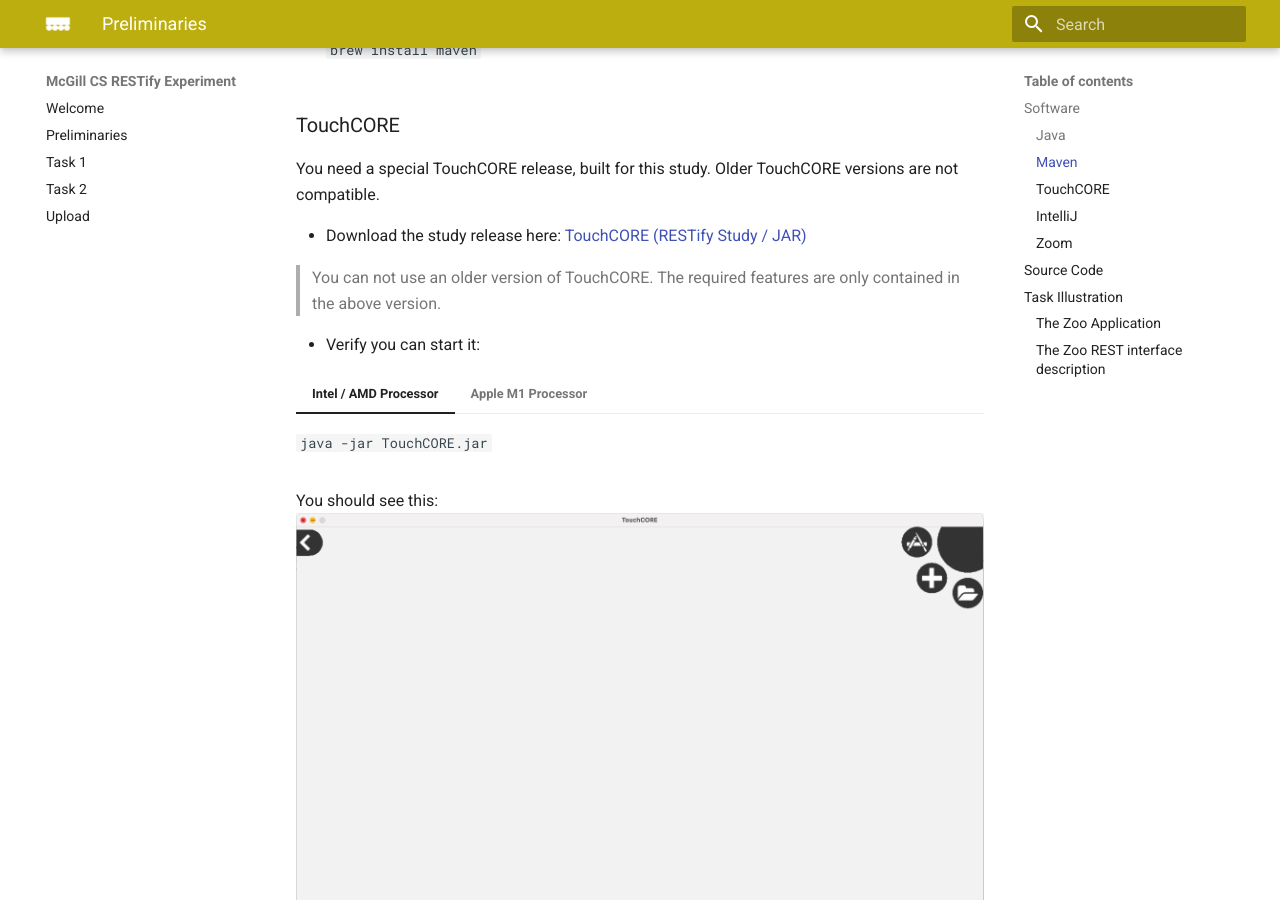
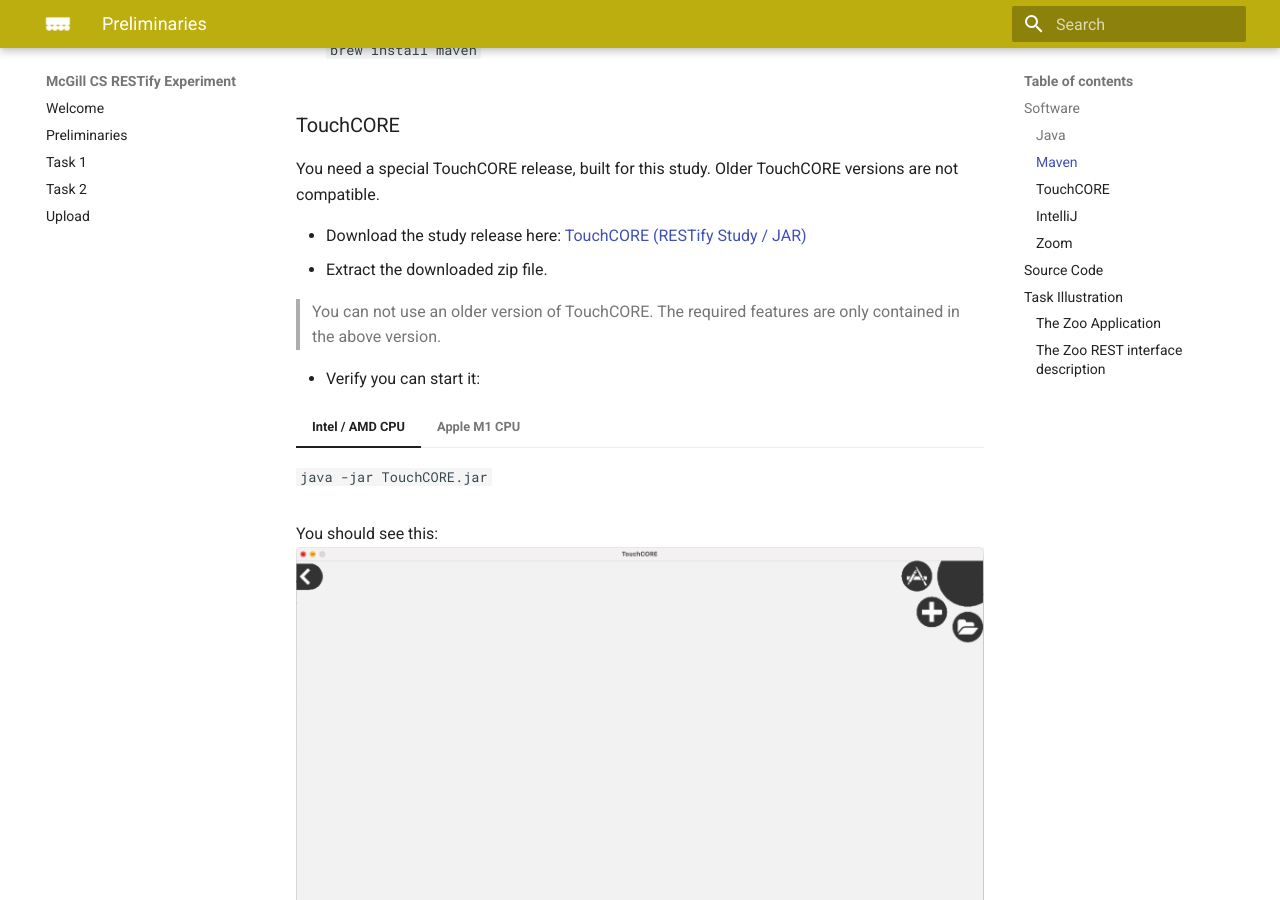
Before and after one commit to m5c/RestifyParticipantInstructions, an MkDocs documentation site: the page built from docs/preliminaries-start.md, in a window 1280 px wide and 900 px high, scrolled down 1050 px. Built offline with MkDocs 1.6.1 and Material for MkDocs 9.7.7, drawn with Linux system fonts in a browser that asks for light colours.

Commit message:
Fixed TouchCORE DL location

````diff
--- a/docs/preliminaries-start.md
+++ b/docs/preliminaries-start.md
@@ -55,16 +55,17 @@
 
 You need a special TouchCORE release, built for this study. Older TouchCORE versions are not compatible.
 
- * Download the study release here: [TouchCORE (RESTify Study / JAR)](https://www.cs.mcgill.ca/~mschie3/TouchCORE-restify.jar)
+ * Download the study release here: [TouchCORE (RESTify Study / JAR)](https://www.cs.mcgill.ca/~mschie3/touchcorestudyrelease/touchcore-study-release.zip)
+ * Extract the downloaded zip file.
 
  > You can not use an older version of TouchCORE. The required features are only contained in the above version.
 
  * Verify you can start it:
 
-=== "Intel / AMD Processor"
+=== "Intel / AMD CPU"
      ```java -jar TouchCORE.jar```
 
-=== "Apple M1 Processor"
+=== "Apple M1 CPU"
      ```softwareupdate --install-rosetta``` (only first time)
      ```java -jar TouchCORE.jar```
 
````
